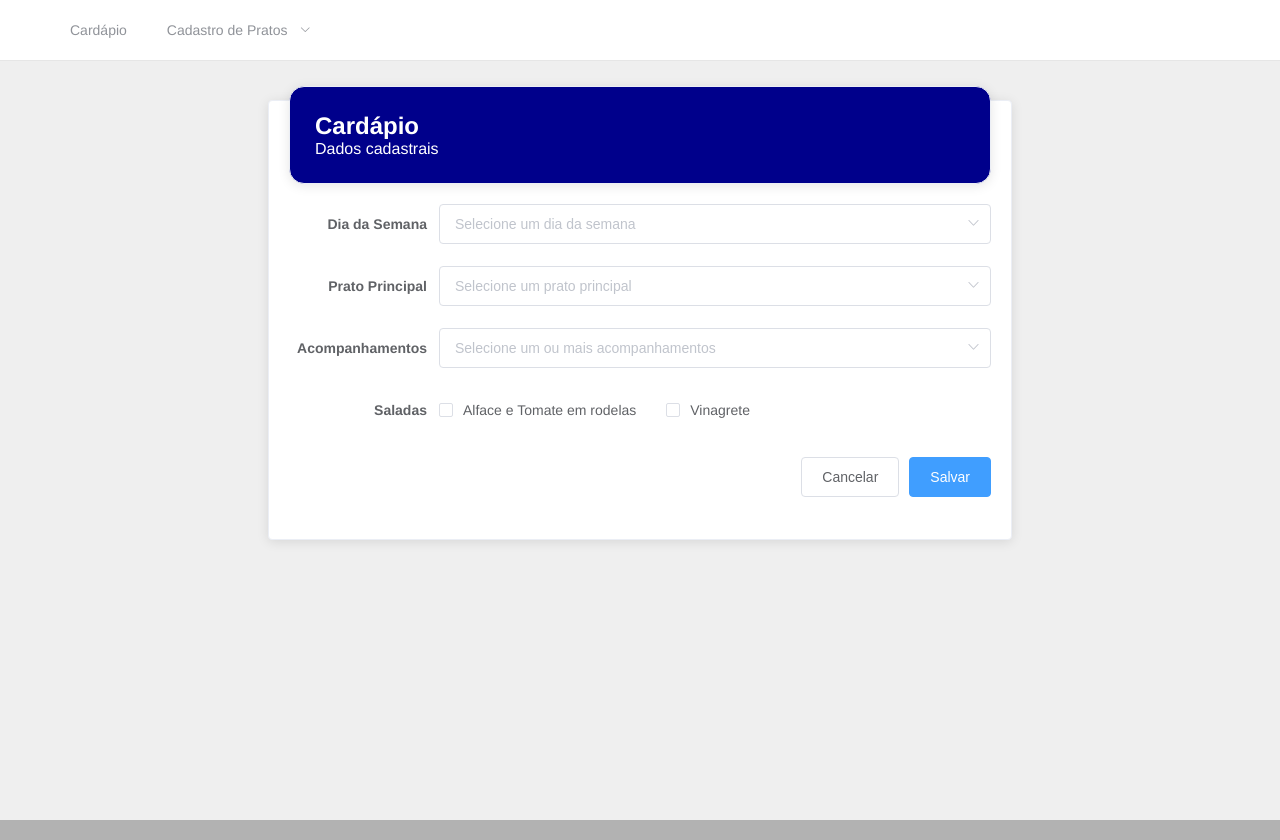
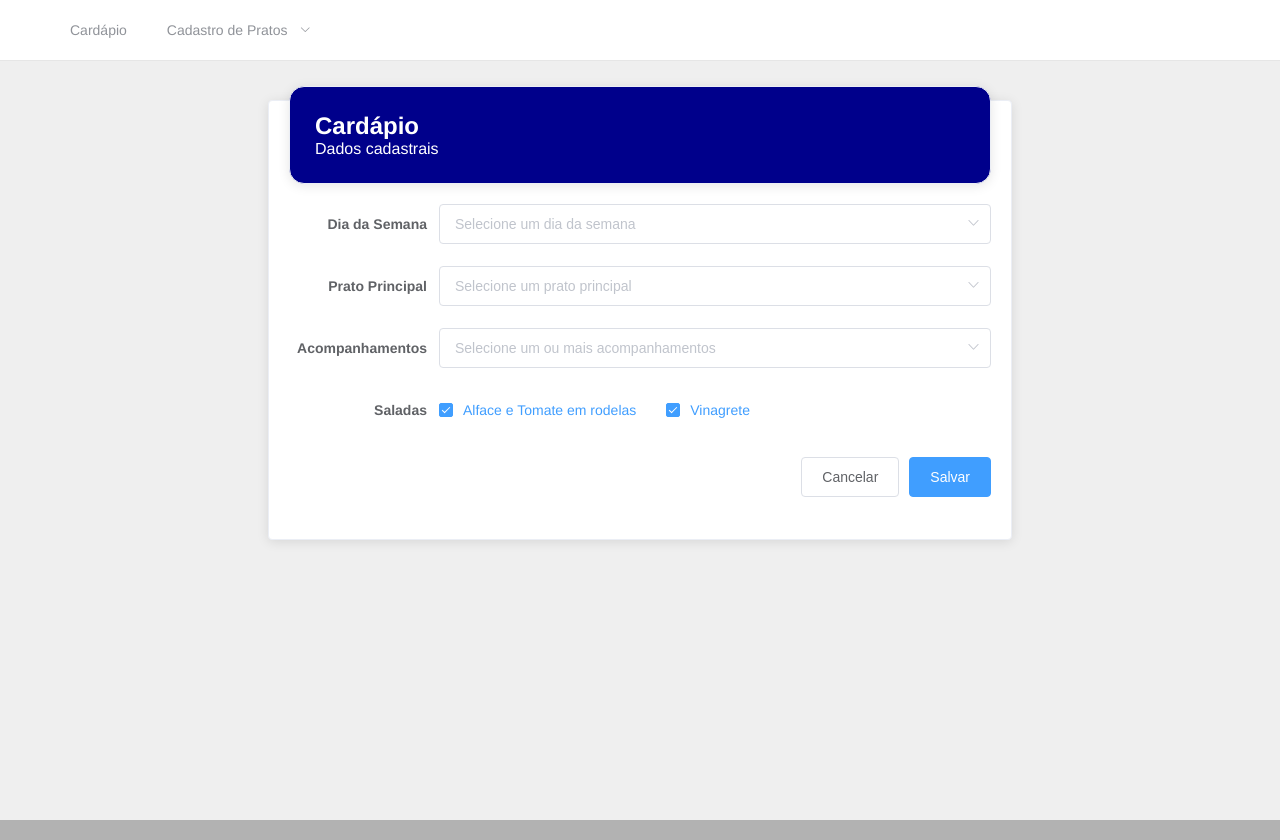
Before and after one commit to deivisondc/slack-dimi-ui, a Vue app: page /cadastro/cardapio/new in a window 1280 px wide. Built offline with nearby package versions, Linux system fonts and the light colour scheme.

Commit message:
setting saladaCheckbox default as checked

```diff
--- a/src/components/cardapio/CardapioForm.vue
+++ b/src/components/cardapio/CardapioForm.vue
@@ -55,6 +55,7 @@
               :key="salada"
               :label="salada"
               name="type"
+              checked
             />
           </el-checkbox-group>
         </el-form-item>
```
